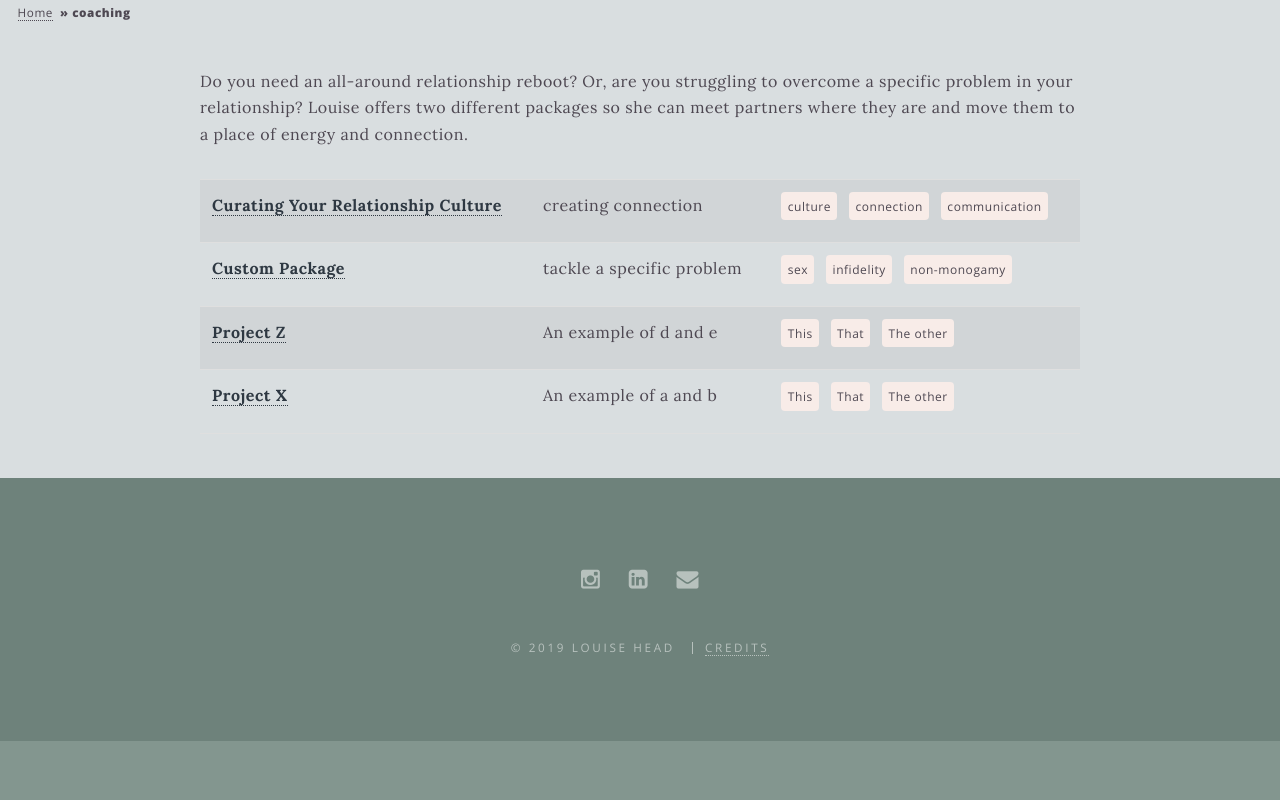
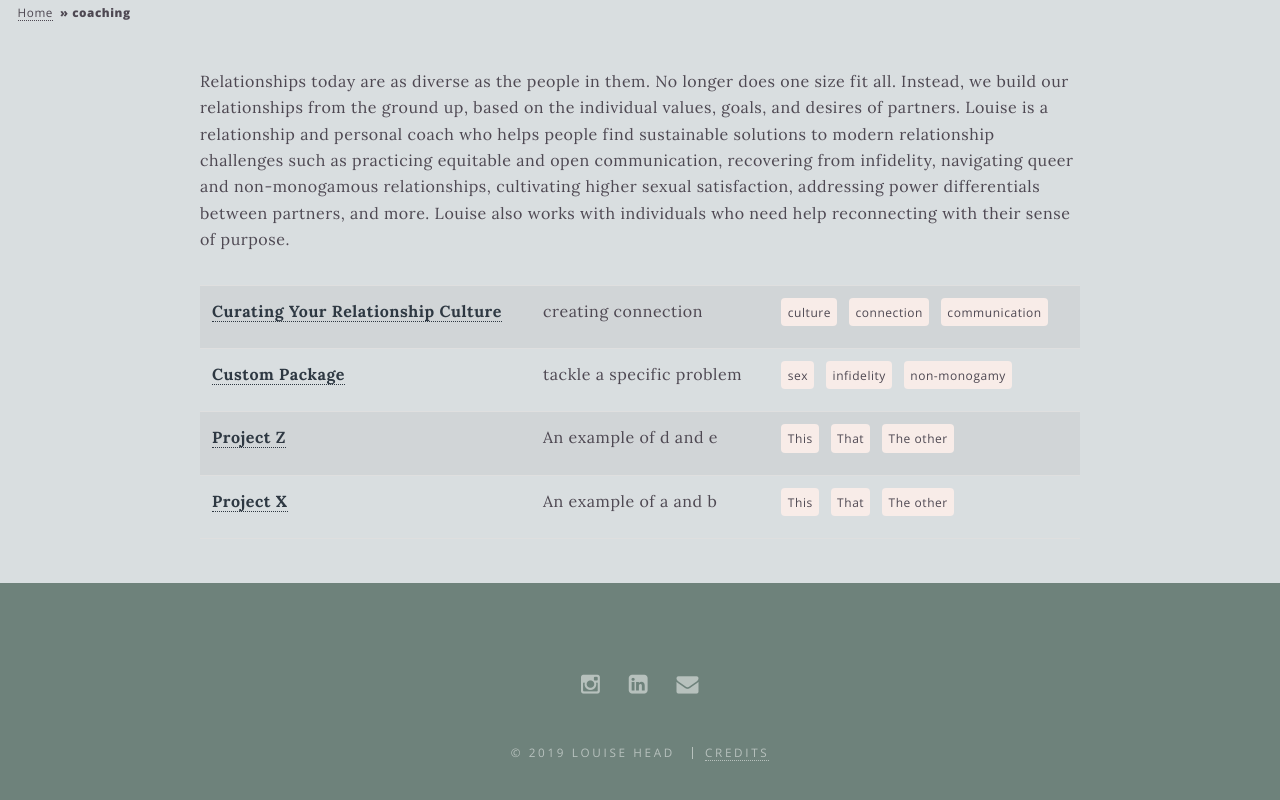
Before and after one commit to lehead/lehead.github.io, a Jekyll site: the page built from _pages/coaching.html, in a window 1280 px wide and 1208 px high. Shown: the part 361-1161 px from the top of the window. Built offline with Jekyll 4.4.1, drawn with Linux system fonts in a browser that asks for light colours.

Commit message:
update coaching text

```diff
--- a/_pages/coaching.html
+++ b/_pages/coaching.html
@@ -8,7 +8,7 @@ background-image: couplereddress_omar-lopez-1104241-unsplash.jpg
 ---
 
 <body>
-   <p>Do you need an all-around relationship reboot? Or, are you struggling to overcome a specific problem in your relationship? Louise offers two different packages so she can meet partners where they are and move them to a place of energy and connection. </p>
+   <p>Relationships today are as diverse as the people in them. No longer does one size fit all. Instead, we build our relationships from the ground up, based on the individual values, goals, and desires of partners. Louise is a relationship and personal coach who helps people find sustainable solutions to modern relationship challenges such as practicing equitable and open communication, recovering from infidelity, navigating queer and non-monogamous relationships, cultivating higher sexual satisfaction, addressing power differentials between partners, and more. Louise also works with individuals who need help reconnecting with their sense of purpose. </p>
 </body>
 
 
```
